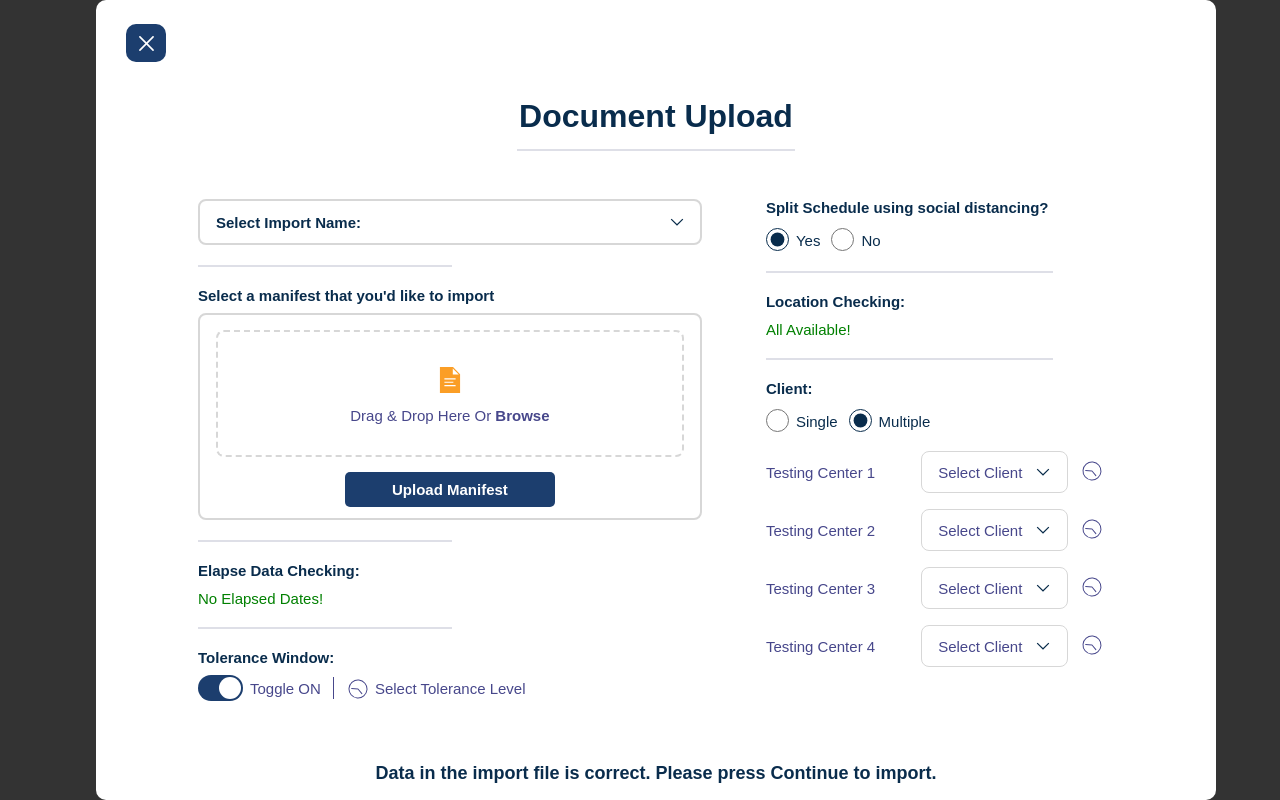
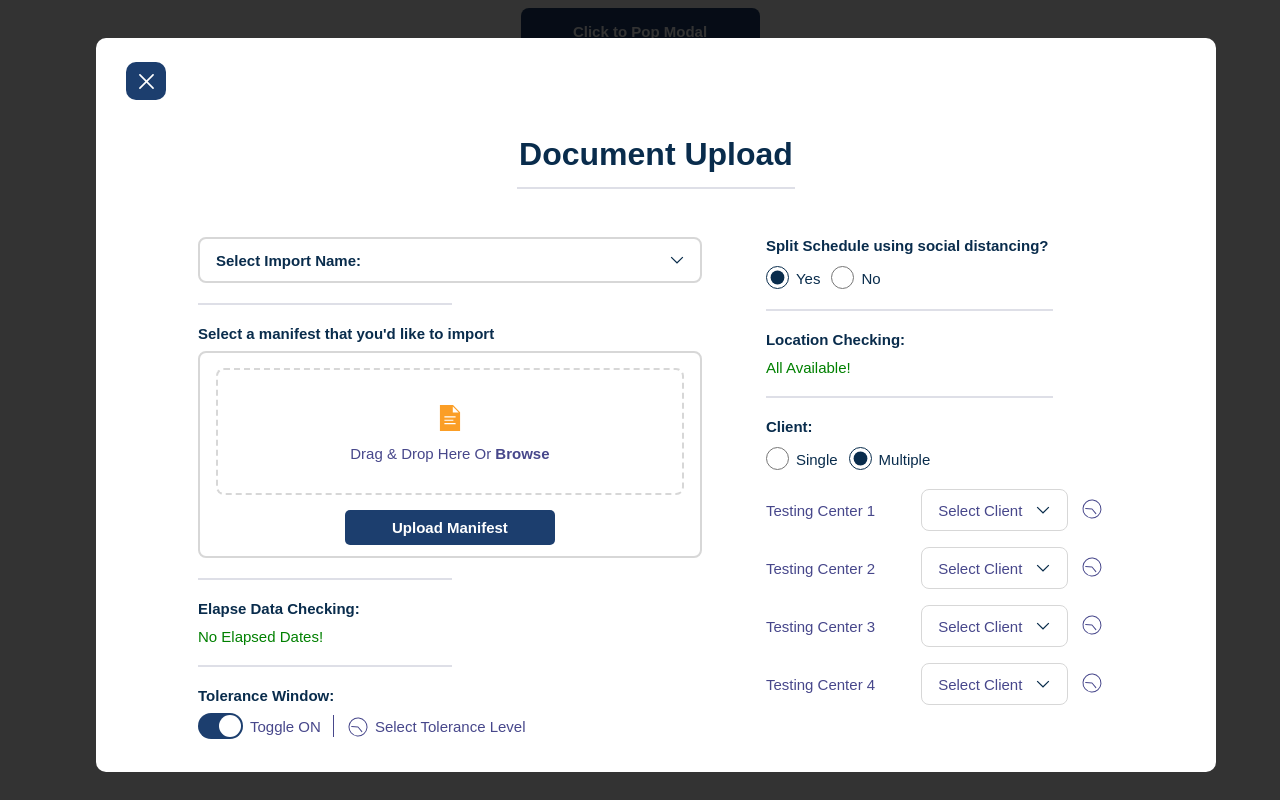
Before and after one commit to HSG424/upload-doc, a React (Vite) app: page / in a window 1280 px wide. Both pictures are taken after a click on the button "Click to Pop Modal". Built offline with nearby package versions, Linux system fonts and the light colour scheme.

Commit message:
Modal style small change

```diff
--- a/src/Modal/Modal.module.css
+++ b/src/Modal/Modal.module.css
@@ -15,10 +15,10 @@
   padding: 1rem;
   z-index: 30;
   animation: slide-down 300ms ease-out forwards;
-  top: 0;
-  bottom: 0;
+  top: 38px;
+  bottom: 28px;
   position: fixed;
-  overflow-y: scroll;
+  /*  overflow-y: scroll;*/
   overflow-x: hidden;
   border-radius: 10px;
 }
```
